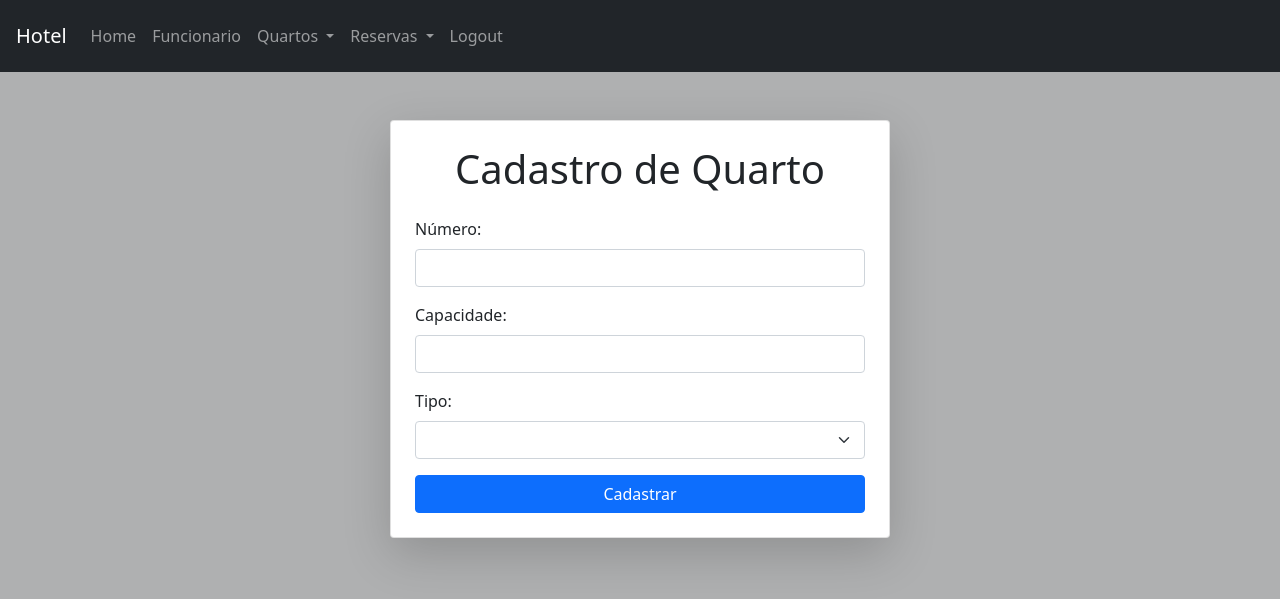
After one commit to rodrigotmo/fullstack1-hotel-manager, a Django app: template hotelapp/templates/quartos/cadastro.html in a window 1280 px wide. The commit adds this page. Shown: the top 599 px of the page. Run offline with Django 5.2, Linux system fonts and the light colour scheme; the template is opened without the code that fills it, so the values that code supplies are empty.

Commit message:
cadastro quartos

```diff
--- a/hotel/urls.py
+++ b/hotel/urls.py
@@ -32,4 +32,8 @@ urlpatterns = [
     path('funcionarios/editar/<int:id>', views.editar_funcionario, name='editar_funcionario'),
     path('funcionarios/desativar/<int:id>', views.desativar_funcionario, name='desativar_funcionario'),
     path('funcionarios/ativar/<int:id>', views.ativar_funcionario, name='ativar_funcionario'),
+
+    path('quartos', views.quartos, name='quartos'),
+    path('quartos/cadastro', views.cadastrar_quarto, name='cadastrar_quarto'),
+    path('quartos/editar/<int:id>', views.editar_quarto, name='editar_quarto'),
 ]
--- /dev/null
+++ b/hotelapp/templates/quartos/cadastro.html
@@ -0,0 +1,41 @@
+{% extends "base.html" %}
+
+{% block content %}
+<div class="container mt-5">
+    <div class="card shadow-lg p-4" style="max-width: 500px; width: 100%; margin: 0 auto;">
+
+        <form action="{% if quarto %}{% url 'editar_quarto' quarto.id %}{% else %}{% url 'cadastrar_quarto' %}{% endif %}" method="post">
+            {% csrf_token %}
+            <h1 class="text-center mb-4">
+                {% if quarto %}Edição de Quarto{% else %}Cadastro de Quarto{% endif %}
+            </h1>
+
+            <div class="mb-3">
+                <label for="numero" class="form-label">Número:</label>
+                <input type="text" id="numero" name="numero" class="form-control" value="{% if quarto %}{{ quarto.numero }}{% endif %}" required>
+            </div>
+
+            <div class="mb-3">
+                <label for="capacidade" class="form-label">Capacidade:</label>
+                <input type="text" id="capacidade" name="capacidade" class="form-control" value="{% if quarto %}{{ quarto.capacidade }}{% endif %}" required>
+            </div>
+
+            <div class="mb-3">
+                <label for="tipo_quarto" class="form-label">Tipo:</label>
+                <select name="tipo_quarto" id="tipo_quarto" class="form-select" required>
+                    {% for tipo in tipos_quarto %}
+                        <option value="{{ tipo.id }}" {% if tipo.id == quarto.tipo_quarto.id %}selected{% endif %}>
+                            {{ tipo.nome_tipo_quarto }}
+                        </option>
+                    {% endfor %}
+                </select>
+            </div>
+
+            <div class="d-grid gap-2">
+                <input type="submit" class="btn btn-primary" value="{% if quarto %}Salvar Alterações{% else %}Cadastrar{% endif %}">
+            </div>
+        </form>
+
+    </div>
+</div>
+{% endblock content %}
--- a/templates/base.html
+++ b/templates/base.html
@@ -30,11 +30,23 @@
                 </li>
 
                 <li class="nav-item dropdown">
-                    <a class="nav-link dropdown-toggle" href="#" id="navbarDropdownMenuLink" data-bs-toggle="dropdown"
+                    <a class="nav-link dropdown-toggle" href="#" id="drop-quartos" data-bs-toggle="dropdown"
+                        aria-haspopup="true" aria-expanded="false">
+                        Quartos
+                    </a>
+                    <div class="dropdown-menu" aria-labelledby="drop-quartos">
+                        <a class="dropdown-item" href={%url "quartos" %}>Quartos</a>
+                        <a class="dropdown-item" href="#">Tipos de Quartos</a>
+                        <a class="dropdown-item" href="#">Ocorrências</a>
+                    </div>
+                </li>
+
+                <li class="nav-item dropdown">
+                    <a class="nav-link dropdown-toggle" href="#" id="drop-reservas" data-bs-toggle="dropdown"
                         aria-haspopup="true" aria-expanded="false">
                         Reservas
                     </a>
-                    <div class="dropdown-menu" aria-labelledby="navbarDropdownMenuLink">
+                    <div class="dropdown-menu" aria-labelledby="drop-reservas">
                         <a class="dropdown-item" href="#">Reservar</a>
                         <a class="dropdown-item" href="#">Ver reservas</a>
                         <a class="dropdown-item" href="#">Check-in</a>
@@ -56,12 +68,21 @@
         {% endfor %}
     </ul>
     <script>
-        setTimeout(function () {
-            var messages = document.querySelector('.alert-float');
-            if (messages) {
-                messages.style.display = 'none';
-            }
-        }, 5000);
+        function showAlert() {
+            const alert = document.querySelector('.alert-float');
+            alert.style.display = 'block';
+            setTimeout(function () {
+                alert.classList.add('fade-out');
+            }, 3000);
+
+
+            setTimeout(function () {
+                alert.style.display = 'none';
+            }, 4000);
+        }
+
+        // Chama a função para exibir o alerta
+        showAlert();
     </script>
     {% endif %}
 
@@ -85,12 +106,27 @@
 
     .alert-float {
         position: fixed;
-        top: 100px;
+        bottom: 30px;
         left: 50%;
         list-style-type: none;
         transform: translateX(-50%);
         z-index: 1050;
-        width: 60%;
+        width: 30%;
+        opacity: 0;
+        text-align: center;
+        /* Inicia invisível */
+        animation: fadeIn 1s forwards;
+        /* Animação de fade in */
+    }
+
+    @keyframes fadeIn {
+        0% {
+            opacity: 0;
+        }
+
+        100% {
+            opacity: 1;
+        }
     }
 
 
@@ -101,7 +137,22 @@
         padding: 10px;
         margin: 0px 0;
         border-radius: 5px;
+        opacity: 1;
+    }
 
+    @keyframes fadeOut {
+        0% {
+            opacity: 1;
+        }
+
+        100% {
+            opacity: 0;
+        }
+    }
+
+    /* Classe para ativar o fade out */
+    .alert-float.fade-out {
+        animation: fadeOut 1s forwards;
     }
 
     .alert-float li.success {
```
Also changed, not shown: hotelapp/templates/quartos/quartos.html (renamed from hotelapp/templates/funcionarios/funcionarios.html, +15 -20 lines), hotelapp/views.py (+78 -1 lines), hotelapp/templates/quartos/tarifas.html (added).
